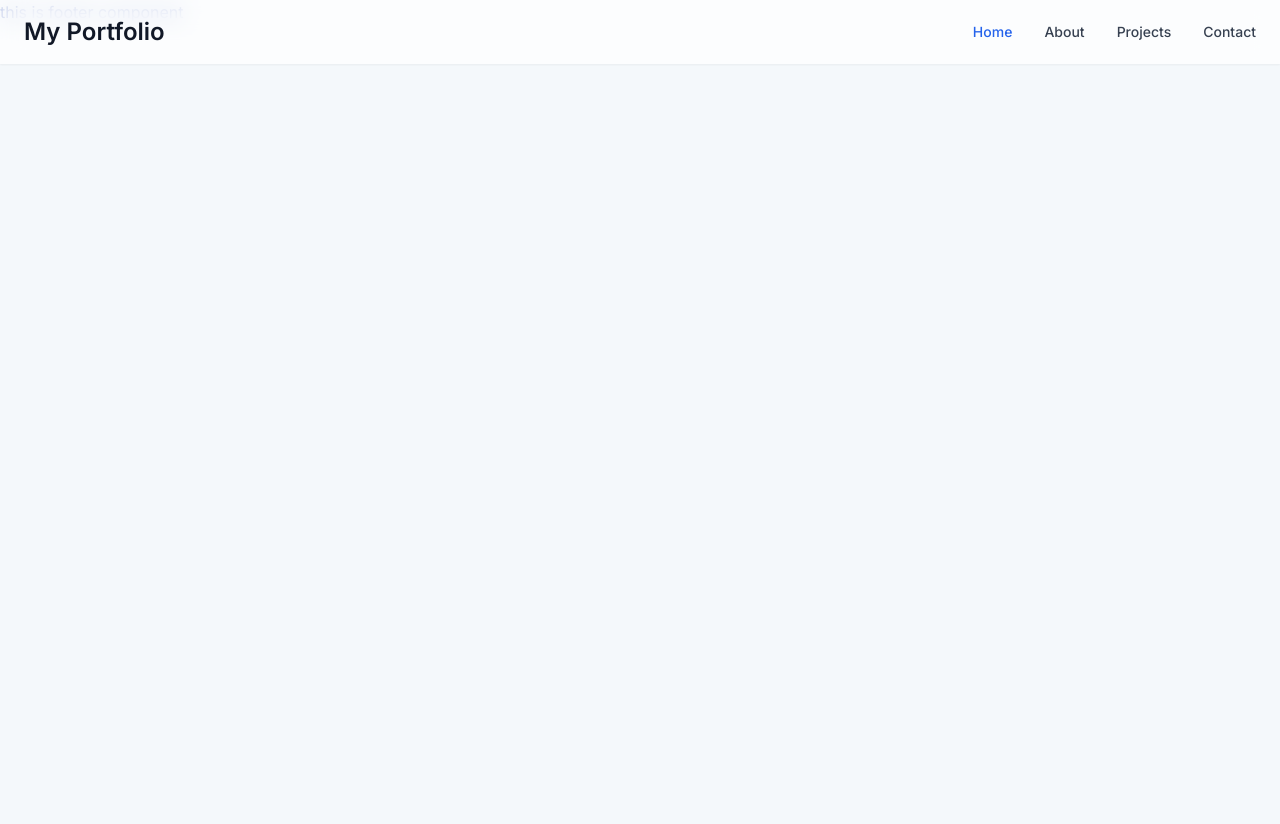
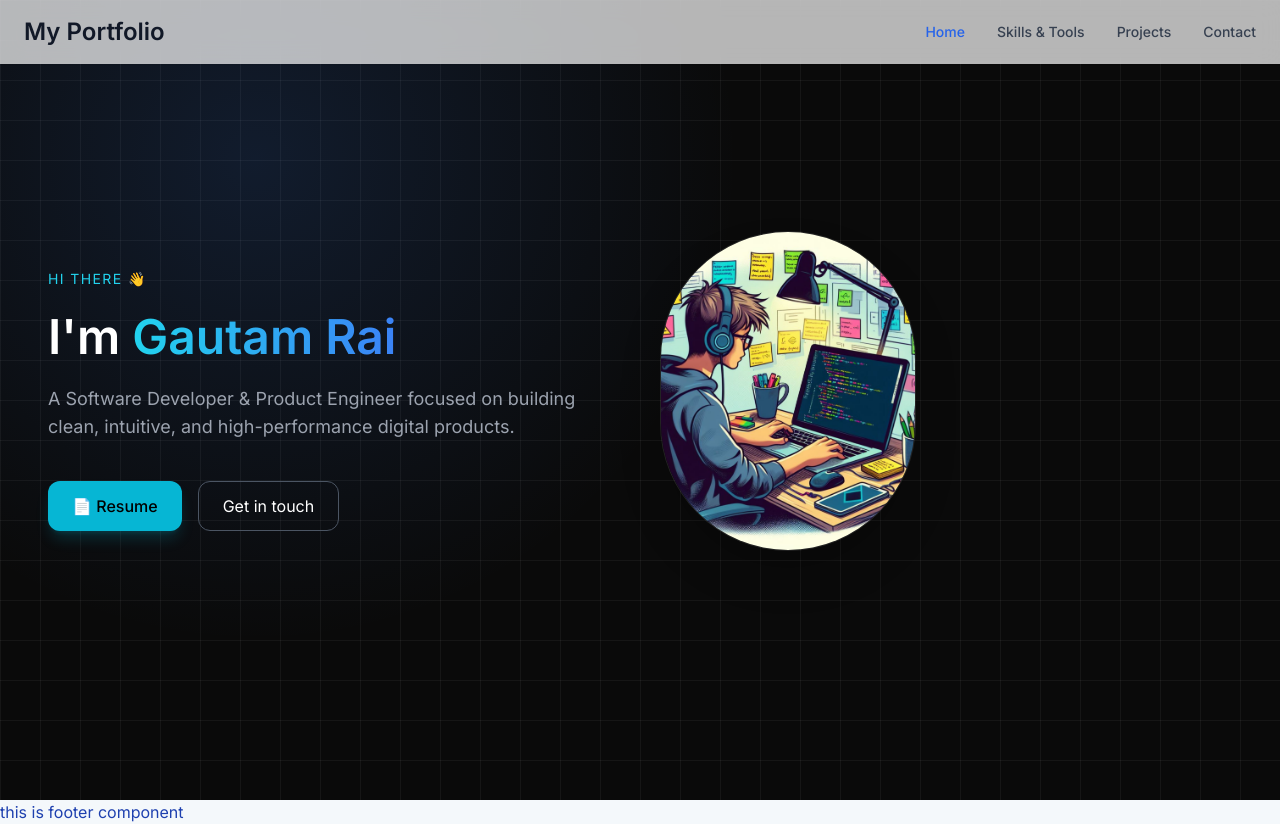
Before and after one commit to Gautam-kr-rai/Gautam-rai, a React (Vite) app in the folder frontend/: page / in a window 1280 px wide. Before the commit the page ends 800 px from the top, so only its background shows below. Built offline with nearby package versions, Linux system fonts and the light colour scheme.

Commit message:
skills page added

```diff
--- a/frontend/src/App.tsx
+++ b/frontend/src/App.tsx
@@ -1,11 +1,11 @@
 import { useState } from 'react'
 import './App.css'
 import { BrowserRouter, Route, Routes } from 'react-router-dom'
-import About from './pages/About'
 import Home from './pages/Home'
 import MainLayout from './layouts/MainLayout'
 import Contact from './pages/Contact'
 import Projects from './pages/Projects'
+import Skills from './pages/Skills'
 
 function App() {
   const [count, setCount] = useState(0)
@@ -16,7 +16,7 @@ function App() {
        <Routes>
         <Route  element={<MainLayout />}>
          <Route path='/' element={<Home />} />
-         <Route path='/about' element={<About />} />
+         <Route path='/skills_tools' element={<Skills />} />
          <Route path='/projects' element={<Projects />} />
          <Route path='/contact' element={<Contact />} />
         </Route>
--- a/frontend/src/components/Navbar.tsx
+++ b/frontend/src/components/Navbar.tsx
@@ -26,12 +26,12 @@ const Navbar: React.FC = () => {
           </NavLink>
 
           <NavLink
-            to="/about"
+            to="/skills_tools"
             className={({ isActive }) =>
               isActive ? "text-blue-600" : "text-gray-700 hover:text-blue-500"
             }
           >
-            About
+            Skills & Tools
           </NavLink>
 
           <NavLink
--- a/frontend/src/pages/About.tsx
+++ /dev/null
@@ -1,11 +0,0 @@
-import React from 'react'
-
-const About = () => {
-  return (
-    <div>
-      this is about page
-    </div>
-  )
-}
-
-export default About
--- a/frontend/src/pages/Home.tsx
+++ b/frontend/src/pages/Home.tsx
@@ -1,24 +1,76 @@
-import { Card, CardContent, Typography } from '@mui/material'
-import { motion } from 'framer-motion'
-import React from 'react'
+import { motion } from "framer-motion";
 
 export default function Home() {
   return (
-    <>
-  {/* <motion.div
-      initial={{ y: 100, opacity: 0 }}
-      animate={{ y: 0, opacity: 1 }}
-      transition={{ duration: 0.5 }}
+    <div
+      className="h-screen w-full bg-neutral-900 flex items-center justify-center px-6 md:px-12"
+      style={{
+        backgroundColor: "#0a0a0a",
+        backgroundImage: `
+          radial-gradient(circle at 20% 20%, rgba(59,130,246,0.15), transparent 40%),
+          linear-gradient(rgba(255,255,255,0.05) 1px, transparent 1px),
+          linear-gradient(to right, rgba(255,255,255,0.05) 1px, transparent 1px)
+        `,
+        backgroundSize: "auto, 40px 40px, 40px 40px",
+      }}
     >
-      <Card sx={{ maxWidth: 300, margin: "20px auto" }}>
-        <CardContent>
-          <Typography variant="h5">My Project</Typography>
-          <Typography>This is my portfolio project</Typography>
-        </CardContent>
-      </Card>
-    </motion.div> */}
+      <div className="max-w-7xl w-full grid md:grid-cols-2 gap-10 items-center">
 
-    </>
+        {/* LEFT SIDE */}
+        <motion.div
+          initial={{ opacity: 0, x: -60 }}
+          animate={{ opacity: 1, x: 0 }}
+          transition={{ duration: 0.8 }}
+          className="flex flex-col gap-6"
+        >
+          <span className="text-cyan-400 text-sm tracking-widest uppercase">
+            Hi there 👋
+          </span>
 
-  )
+          <h1 className="text-3xl md:text-5xl font-bold text-white leading-tight">
+            I'm{" "}
+            <span className="text-transparent bg-clip-text bg-gradient-to-r from-cyan-400 to-blue-500">
+              Gautam Rai
+            </span>
+          </h1>
+
+          <p className="text-gray-400 text-base md:text-lg leading-relaxed max-w-xl">
+            A Software Developer & Product Engineer focused on building clean, intuitive, and high-performance digital products.
+          </p>
+
+          {/* BUTTONS */}
+          <div className="flex gap-4 mt-4">
+            <a
+              href="https://drive.google.com/file/d/1T99YvAzdTfvt-KaIpxdkfarRJlakx5IW/view?usp=drive_link"
+              target="_blank"
+              rel="noopener noreferrer"
+              className="px-6 py-3 rounded-xl bg-cyan-500 text-black font-medium
+                        hover:bg-cyan-400 hover:scale-105
+                        transition-all duration-300
+                        shadow-lg shadow-cyan-500/20 inline-flex items-center gap-2"
+            >
+              📄 Resume
+            </a>
+
+            <button className="px-6 py-3 rounded-xl border border-gray-600 text-white hover:border-cyan-400 hover:text-cyan-400 transition-all duration-300">
+              Get in touch
+            </button>
+          </div>
+        </motion.div>
+
+        {/* RIGHT SIDE */}
+        <motion.div
+            className="w-64 h-80 rounded-[50%/40%] overflow-hidden border border-white/10 shadow-2xl"
+            animate={{ y: [0, -10, 0] }}
+            transition={{ duration: 4, repeat: Infinity }}
+          >
+            <img
+              src="\src\assets\home\developer.jpg"
+              className="w-full h-full object-cover"
+            />
+          </motion.div>
+
+      </div>
+    </div>
+  );
 }
--- /dev/null
+++ b/frontend/src/pages/Skills.tsx
@@ -0,0 +1,84 @@
+import { motion } from "framer-motion";
+
+const skills = [
+  {
+    title: "Languages",
+    tech: ["C++", "C", "JavaScript", "TypeScript", "Java", "Python"],
+    description:
+      "I primarily use C++ and C for Data Structures & Algorithms, focusing on problem-solving and performance. For development, JavaScript and TypeScript are my go-to languages for building scalable applications.",
+  },
+  {
+    title: "Frontend Development",
+    tech: ["React.js", "Framer Motion", "Zustand", "Context API", "Tailwind CSS", "Angular"],
+    description:
+      "I build modern, responsive user interfaces using React.js and Tailwind CSS. I focus on clean UI/UX and use Framer Motion to add smooth animations and interactions.",
+  },
+  {
+    title: "Backend Development",
+    tech: ["Node.js", "Express.js", "Spring Boot"],
+    description:
+      "I develop scalable backend systems using Node.js and Express.js. I also have experience with Spring Boot for building robust and enterprise-level applications.",
+  },
+  {
+    title: "Tools",
+    tech: ["Postman", "GitHub", "Jira", "VS Code", "IntelliJ IDEA"],
+    description:
+      "I use GitHub for version control, Postman for API testing, and Jira for managing tasks. My workflow mainly revolves around VS Code and IntelliJ IDEA.",
+  },
+];
+
+const Skills = () => {
+  return (
+    <div className="w-full min-h-screen bg-neutral-950 text-white px-6 md:px-16 py-20">
+
+      {/* Heading */}
+
+      <motion.h2
+        initial={{ opacity: 0, y: -30 }}
+        whileInView={{ opacity: 1, y: 0 }}
+        transition={{ duration: 0.6 }}
+        className="text-3xl md:text-2xl font-bold mb-16 text-center"
+      >
+        My <span className="text-cyan-400">Skills</span>
+      </motion.h2>
+
+      <div className="max-w-4xl space-y-12">
+
+        {skills.map((item, index) => (
+          <motion.div
+            key={index}
+            initial={{ opacity: 0, y: 40 }}
+            whileInView={{ opacity: 1, y: 0 }}
+            transition={{ duration: 0.6, delay: index * 0.15 }}
+            className="border-b border-white/10 pb-8"
+          >
+            {/* Title */}
+            <h3 className="text-xl md:text-2xl font-semibold text-cyan-400 mb-4">
+              {item.title}
+            </h3>
+
+            {/* Tech Row */}
+            <div className="flex flex-wrap gap-3 mb-4">
+              {item.tech.map((tech, i) => (
+                <span
+                  key={i}
+                  className="px-3 py-1 text-sm rounded-full bg-white/10 hover:bg-cyan-500/20 hover:text-cyan-300 transition-all duration-300 cursor-default"
+                >
+                  {tech}
+                </span>
+              ))}
+            </div>
+
+            {/* Description */}
+            <p className="text-gray-400 leading-relaxed">
+              {item.description}
+            </p>
+          </motion.div>
+        ))}
+
+      </div>
+    </div>
+  );
+};
+
+export default Skills;
```
Also changed, not shown: frontend/src/assets/home/developer.jpg (added).
